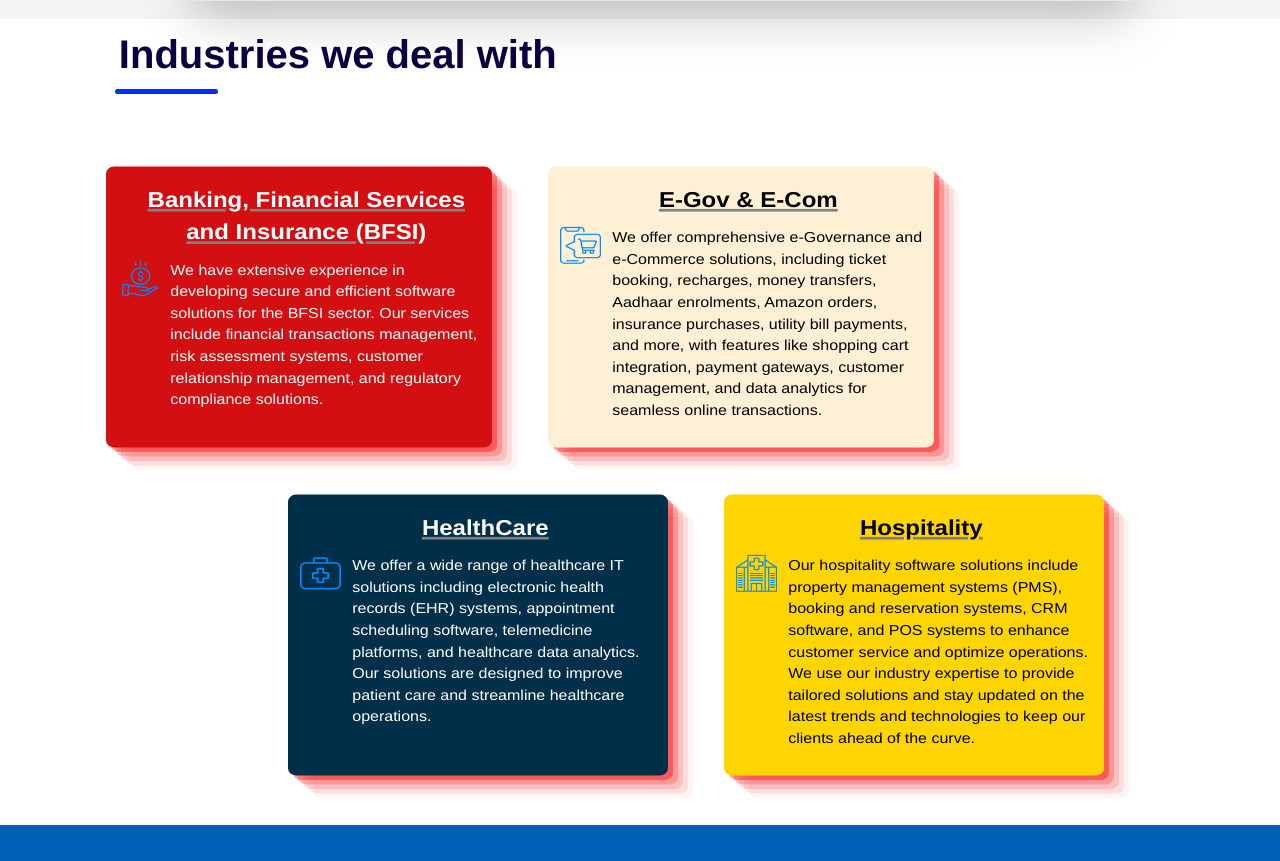
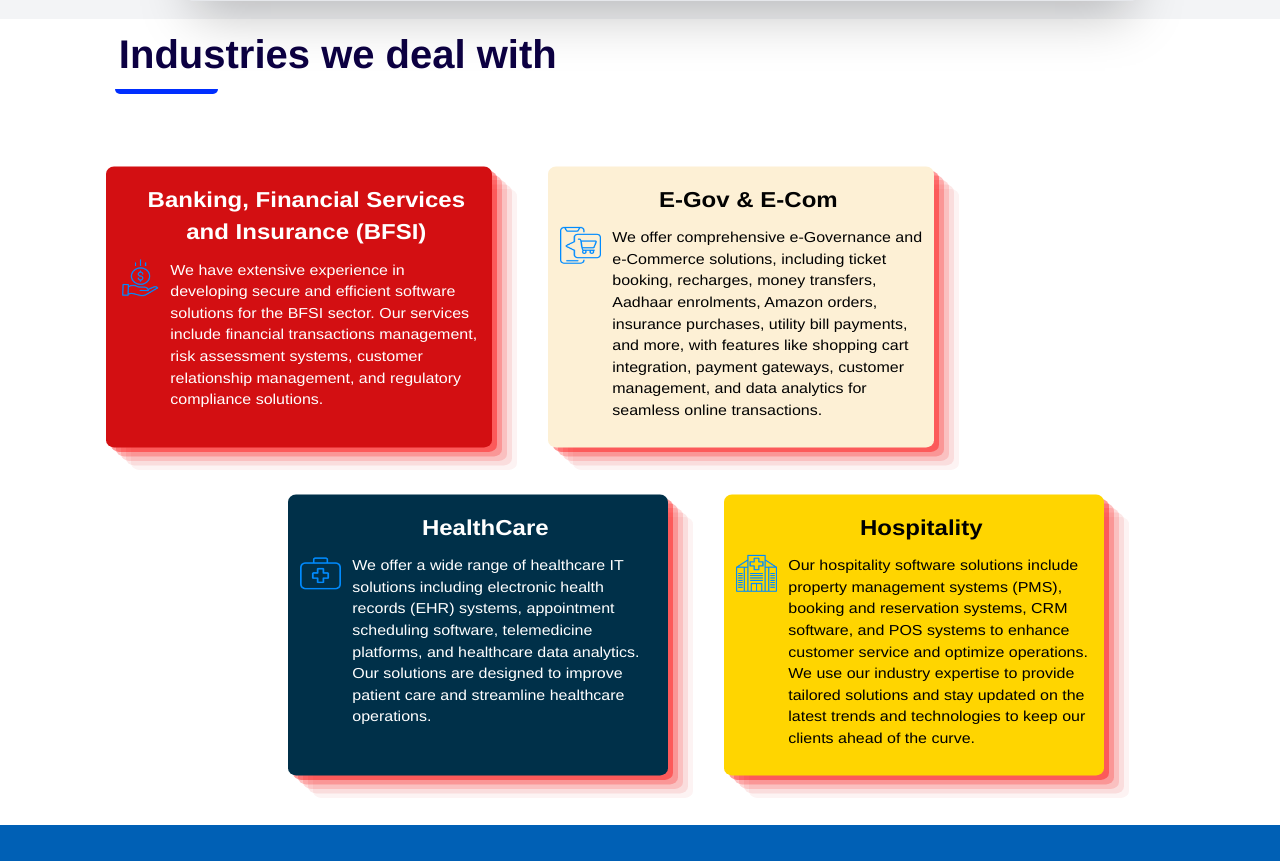
Before and after one commit to LatestB3website/New-B3-Website, a React (Create React App) app: page /technology in a window 1280 px wide. Shown: the part 1913-2774 px from the top of the page. Built offline with nearby package versions, Linux system fonts and the light colour scheme; a web font is replaced by a local one; what google-maps-react would draw is missing.

Commit message:
NG(techhomepage indust_underline remove)

```diff
--- a/src/pages/Technology/techhomepage/homepage.js
+++ b/src/pages/Technology/techhomepage/homepage.js
@@ -180,7 +180,7 @@ const Homepage = () => {
 
       <h1 className='mainh1'> Industries we deal with</h1>
 
-      <span className="for_underline block    -bottom-2 "></span>
+      <span className="w-[8%] h-[5px] ml-[9%] block rounded-b-[5px]" style={{backgroundColor:'#002eff'}}></span>
       <div className="  flex  w-full h-auto p-10">
         <div className=" flex flex-col   w-auto h-auto ">
           <div className="flex gap-5 justify-center mr-[20%] " data-aos="fade-right"
--- a/src/pages/Technology/techhomepage/homepage.scss
+++ b/src/pages/Technology/techhomepage/homepage.scss
@@ -357,13 +357,7 @@ background-color: #0057ff;
     margin: 5px;
     font-family: Montserrat, helvetica neue, helvetica, arial, sans-serif;
 }
-.for_underline{
-    background-color: #002eff;
-    border-radius: 5px;
-    width: 8%;
-    height: 5px;
-    margin-left: 9%;
-}
+
 .d1{
     border-radius: 8px;
     padding: 8px;
@@ -394,7 +388,7 @@ color: #ffffff;
 
     font-size: 24px !important;
     font-weight: 700 !important;
-    text-decoration:3px underline gray;
+
     font-family: Montserrat, helvetica neue, helvetica, arial, sans-serif;
 
 }
```
